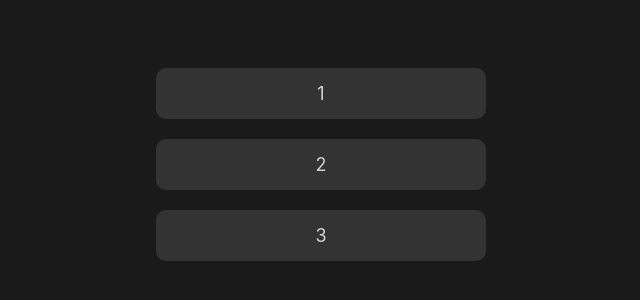
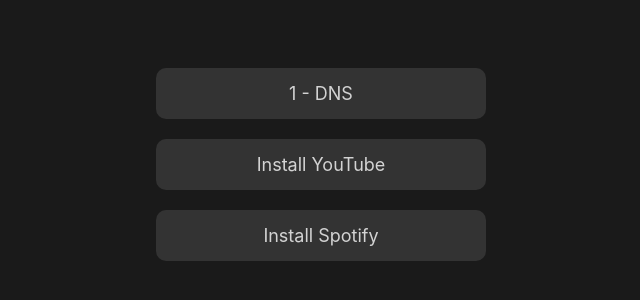
Before and after one commit to berno22/apps, a plain HTML site: page index.html in a window 1280 px wide. Shown: the part 236-536 px from the top of the page, without its empty margins (319-959 px from the left). Drawn offline with Linux system fonts and the light colour scheme.

Commit message:
Update index.html

```diff
--- a/index.html
+++ b/index.html
@@ -77,8 +77,8 @@
     </style>
 </head>
 <body>
-    <a href="https://raw.githubusercontent.com/berno22/apps/refs/heads/main/installerYT.plist">1</a>
-    <a href="itms-services://?action=download-manifest&url=https://raw.githubusercontent.com/berno22/apps/refs/heads/main/installerYT.plist">2</a>
-    <a href="itms-services://?action=download-manifest&url=https://raw.githubusercontent.com/berno22/apps/refs/heads/main/installerSF.plist">3</a>
+    <a href="https://raw.githubusercontent.com/berno22/apps/refs/heads/main/installerYT.plist">1 - DNS</a>
+    <a href="itms-services://?action=download-manifest&url=https://raw.githubusercontent.com/berno22/apps/refs/heads/main/installerYT.plist">Install YouTube</a>
+    <a href="itms-services://?action=download-manifest&url=https://raw.githubusercontent.com/berno22/apps/refs/heads/main/installerSF.plist">Install Spotify</a>
 </body>
 </html>
```
